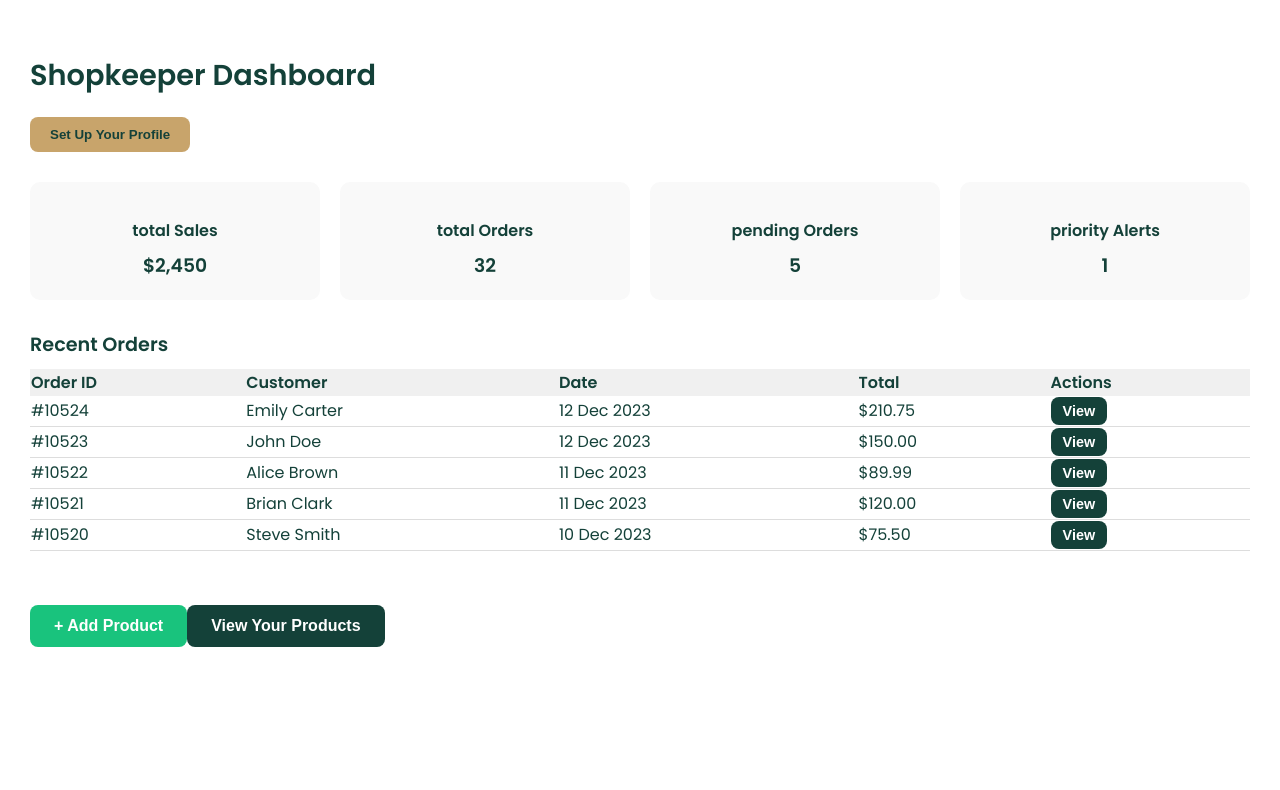
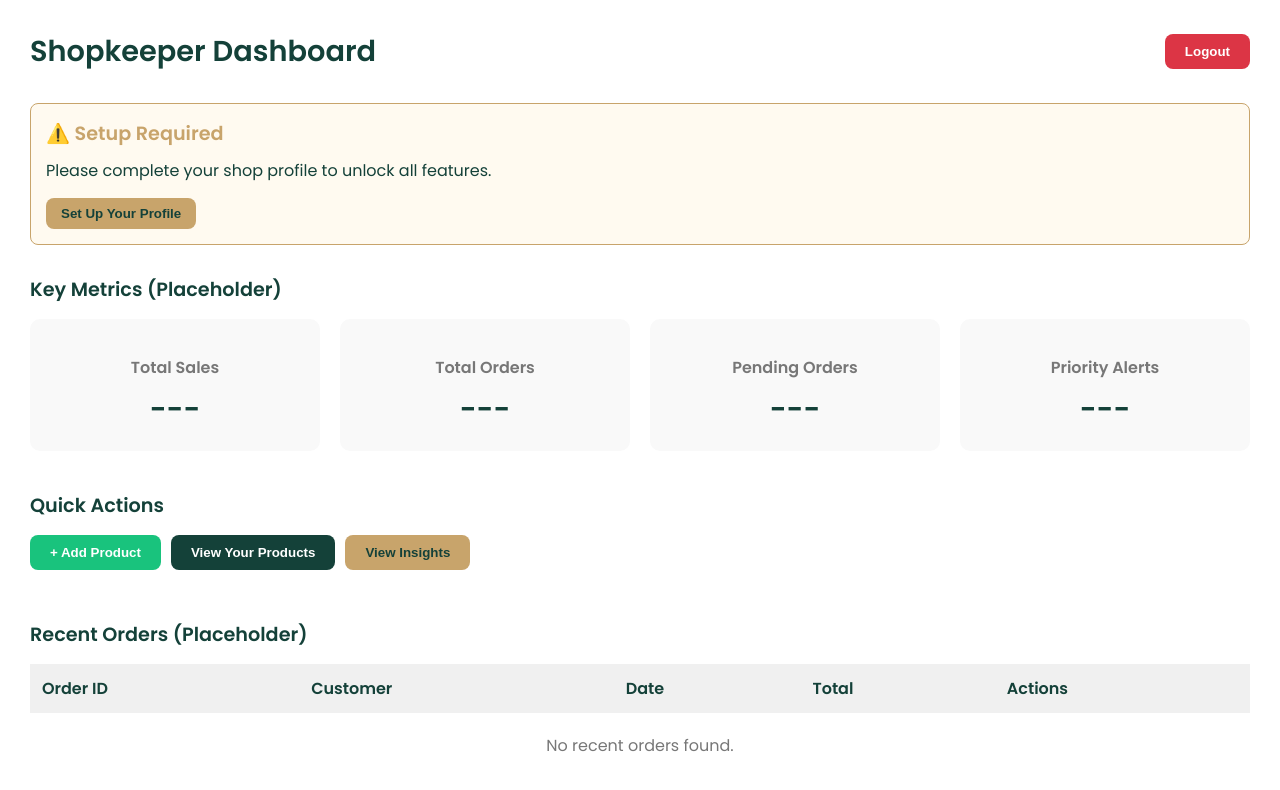
Before and after one commit to Mariya-004/AroundU, a React (Create React App) app in the folder frontend/: page /shopkeeper-dashboard in a window 1280 px wide. Shown: the top 790 px of the page. Built offline with nearby package versions, Linux system fonts and the light colour scheme.

Commit message:
modified shopkeeper dashboard

```diff
--- a/frontend/src/pages/shopkeeperdashboard.jsx
+++ b/frontend/src/pages/shopkeeperdashboard.jsx
@@ -1,140 +1,7 @@
 import React from "react";
 import { useNavigate } from "react-router-dom";
 
-export default function ShopkeeperDashboard() {
-  const navigate = useNavigate();
-
-  const stats = {
-    totalSales: "$2,450",
-    totalOrders: 32,
-    pendingOrders: 5,
-    priorityAlerts: 1,
-  };
-
-  const recentOrders = [
-    { id: "#10524", customer: "Emily Carter", date: "12 Dec 2023", total: "$210.75" },
-    { id: "#10523", customer: "John Doe", date: "12 Dec 2023", total: "$150.00" },
-    { id: "#10522", customer: "Alice Brown", date: "11 Dec 2023", total: "$89.99" },
-    { id: "#10521", customer: "Brian Clark", date: "11 Dec 2023", total: "$120.00" },
-    { id: "#10520", customer: "Steve Smith", date: "10 Dec 2023", total: "$75.50" },
-  ];
-
-  return (
-    <div style={{ background: "#fff", minHeight: "100vh", padding: "30px", fontFamily: "Poppins, sans-serif", color: "#144139" }}>
-      <h2 style={{ fontSize: "1.8rem", marginBottom: "20px" }}>Shopkeeper Dashboard</h2>
-
-      {/* Setup Profile Button */}
-      <div style={{ marginBottom: "20px" }}>
-        <button
-          style={{
-            ...actionBtnStyle,
-            background: "#C8A46B",
-            color: "#144139",
-            marginBottom: "10px"
-          }}
-          onClick={() => navigate("/shopkeeper-setup-profile")}
-        >
-          Set Up Your Profile
-        </button>
-      </div>
-
-      {/* Stats */}
-      <div style={{ display: "flex", gap: "20px", flexWrap: "wrap", marginBottom: "30px" }}>
-        {Object.entries(stats).map(([label, value]) => (
-          <div
-            key={label}
-            style={{
-              flex: "1 1 200px",
-              background: "#f9f9f9",
-              padding: "20px",
-              borderRadius: "10px",
-              textAlign: "center",
-              fontWeight: "600",
-            }}
-          >
-            <p style={{ marginBottom: "8px" }}>{label.replace(/([A-Z])/g, " $1")}</p>
-            <h3 style={{ margin: 0 }}>{value}</h3>
-          </div>
-        ))}
-      </div>
-
-      {/*{/* Quick Actions
-      <div style={{ marginBottom: "30px" }}>
-        <h3 style={{ fontSize: "1.2rem", marginBottom: "10px" }}>Quick Actions</h3>
-        <div style={{ display: "flex", gap: "15px" }}>
-          <button style={actionBtnStyle} onClick={() => navigate('/add-product')} > Add New Product</button>
-          <button style={actionBtnStyle}>View Insights</button>
-        </div>
-      </div>*/}
-
-      {/* Recent Orders */}
-      <div>
-        <h3 style={{ fontSize: "1.2rem", marginBottom: "10px" }}>Recent Orders</h3>
-        <table style={{ width: "100%", borderCollapse: "collapse" }}>
-          <thead>
-            <tr style={tableHeaderStyle}>
-              <th>Order ID</th>
-              <th>Customer</th>
-              <th>Date</th>
-              <th>Total</th>
-              <th>Actions</th>
-            </tr>
-          </thead>
-          <tbody>
-            {recentOrders.map((order) => (
-              <tr key={order.id} style={tableRowStyle}>
-                <td>{order.id}</td>
-                <td>{order.customer}</td>
-                <td>{order.date}</td>
-                <td>{order.total}</td>
-                <td>
-                  <button style={{ ...actionBtnStyle, padding: "6px 12px", fontSize: "0.9rem" }}>View</button>
-                </td>
-              </tr>
-            ))}
-          </tbody>
-        </table>
-      </div>
-
-      {/* Add Product Button */}
-      <div style={{ marginTop: "30px" }}>
-        <button
-          style={{
-            background: "#19c37d",
-            color: "#fff",
-            border: "none",
-            borderRadius: 8,
-            padding: "12px 24px",
-            fontWeight: 700,
-            fontSize: 16,
-            margin: "24px 0",
-            cursor: "pointer"
-          }}
-          onClick={() => navigate('/add-product')}
-        >
-          + Add Product
-        </button>
-         <button
-          style={{
-            background: "#144139",
-            color: "#fff",
-            border: "none",
-            borderRadius: 8,
-            padding: "12px 24px",
-            fontWeight: 700,
-            fontSize: 16,
-            margin: "24px 0",
-            cursor: "pointer"
-          }}
-          onClick={() => navigate('/shop-products')}
-        >
-          View Your Products
-        </button>
-      </div>
-    </div>
-  );
-}
-
+// Define styles outside the component for cleaner JSX
 const actionBtnStyle = {
   padding: "10px 20px",
   background: "#144139",
@@ -143,6 +10,7 @@ const actionBtnStyle = {
   borderRadius: "8px",
   cursor: "pointer",
   fontWeight: "bold",
+  marginRight: "10px", // Added for spacing between buttons
 };
 
 const tableHeaderStyle = {
@@ -154,5 +22,131 @@ const tableHeaderStyle = {
 
 const tableRowStyle = {
   borderBottom: "1px solid #ddd",
-  padding: "12px",
 };
+
+export default function ShopkeeperDashboard() {
+  const navigate = useNavigate();
+
+  // Placeholder function for handling logout
+  const handleLogout = () => {
+    // In a real application, you would clear auth tokens,
+    // update state, and redirect the user.
+    console.log("Logging out...");
+    navigate("/login"); // Assuming a login route
+  };
+
+  // Define the standard dashboard features
+  const quickActions = [
+    { label: "+ Add Product", path: "/add-product", color: "#19c37d", textColor: "#fff" },
+    { label: "View Your Products", path: "/shop-products", color: "#144139", textColor: "#fff" },
+    { label: "View Insights", path: "/shop-insights", color: "#C8A46B", textColor: "#144139" },
+  ];
+
+  return (
+    <div style={{ background: "#fff", minHeight: "100vh", padding: "30px", fontFamily: "Poppins, sans-serif", color: "#144139" }}>
+      {/* Header with Logout Button */}
+      <div style={{ display: "flex", justifyContent: "space-between", alignItems: "center", marginBottom: "30px" }}>
+        <h2 style={{ fontSize: "1.8rem", margin: 0 }}>Shopkeeper Dashboard</h2>
+        <button
+          style={{ ...actionBtnStyle, background: "#dc3545", marginRight: 0 }} // Use a red color for logout
+          onClick={handleLogout}
+        >
+          Logout
+        </button>
+      </div>
+
+      {/* --- */}
+
+      {/* Profile Setup / Onboarding Alert */}
+      <div style={{ marginBottom: "30px", border: "1px solid #C8A46B", padding: "15px", borderRadius: "8px", background: "#fffaf0" }}>
+        <h3 style={{ fontSize: "1.2rem", color: "#C8A46B", margin: "0 0 10px 0" }}>⚠️ Setup Required</h3>
+        <p style={{ margin: "0 0 15px 0" }}>Please complete your shop profile to unlock all features.</p>
+        <button
+          style={{
+            ...actionBtnStyle,
+            background: "#C8A46B",
+            color: "#144139",
+            fontWeight: "600",
+            padding: "8px 15px"
+          }}
+          onClick={() => navigate("/shopkeeper-setup-profile")}
+        >
+          Set Up Your Profile
+        </button>
+      </div>
+
+      {/* --- */}
+
+      {/* Key Stats (Empty/Placeholder) */}
+      <h3 style={{ fontSize: "1.2rem", marginBottom: "15px" }}>Key Metrics (Placeholder)</h3>
+      <div style={{ display: "flex", gap: "20px", flexWrap: "wrap", marginBottom: "40px" }}>
+        {['Total Sales', 'Total Orders', 'Pending Orders', 'Priority Alerts'].map((label) => (
+          <div
+            key={label}
+            style={{
+              flex: "1 1 200px",
+              background: "#f9f9f9",
+              padding: "20px",
+              borderRadius: "10px",
+              textAlign: "center",
+              fontWeight: "600",
+              minWidth: "180px",
+            }}
+          >
+            <p style={{ marginBottom: "8px", color: "#777" }}>{label}</p>
+            <h3 style={{ margin: 0, fontSize: "1.8rem" }}>---</h3> {/* Placeholder content */}
+          </div>
+        ))}
+      </div>
+
+      {/* --- */}
+
+      {/* Quick Actions */}
+      <h3 style={{ fontSize: "1.2rem", marginBottom: "15px" }}>Quick Actions</h3>
+      <div style={{ marginBottom: "40px", display: "flex", gap: "10px", flexWrap: "wrap" }}>
+        {quickActions.map((action) => (
+          <button
+            key={action.label}
+            style={{
+              ...actionBtnStyle,
+              background: action.color,
+              color: action.textColor,
+              // Overriding actionBtnStyle's default margin on the last button
+              marginRight: "0",
+              marginBottom: "10px", // For wrapping
+            }}
+            onClick={() => navigate(action.path)}
+          >
+            {action.label}
+          </button>
+        ))}
+      </div>
+
+      {/* --- */}
+
+      {/* Recent Orders (Empty/Placeholder) */}
+      <div>
+        <h3 style={{ fontSize: "1.2rem", marginBottom: "15px" }}>Recent Orders (Placeholder)</h3>
+        <table style={{ width: "100%", borderCollapse: "collapse" }}>
+          <thead>
+            <tr style={tableHeaderStyle}>
+              <th style={{ padding: "12px" }}>Order ID</th>
+              <th style={{ padding: "12px" }}>Customer</th>
+              <th style={{ padding: "12px" }}>Date</th>
+              <th style={{ padding: "12px" }}>Total</th>
+              <th style={{ padding: "12px" }}>Actions</th>
+            </tr>
+          </thead>
+          <tbody>
+            {/* Conditional rendering for real data goes here */}
+            <tr>
+              <td colSpan="5" style={{ textAlign: "center", padding: "20px", color: "#777" }}>
+                No recent orders found.
+              </td>
+            </tr>
+          </tbody>
+        </table>
+      </div>
+    </div>
+  );
+}
```
